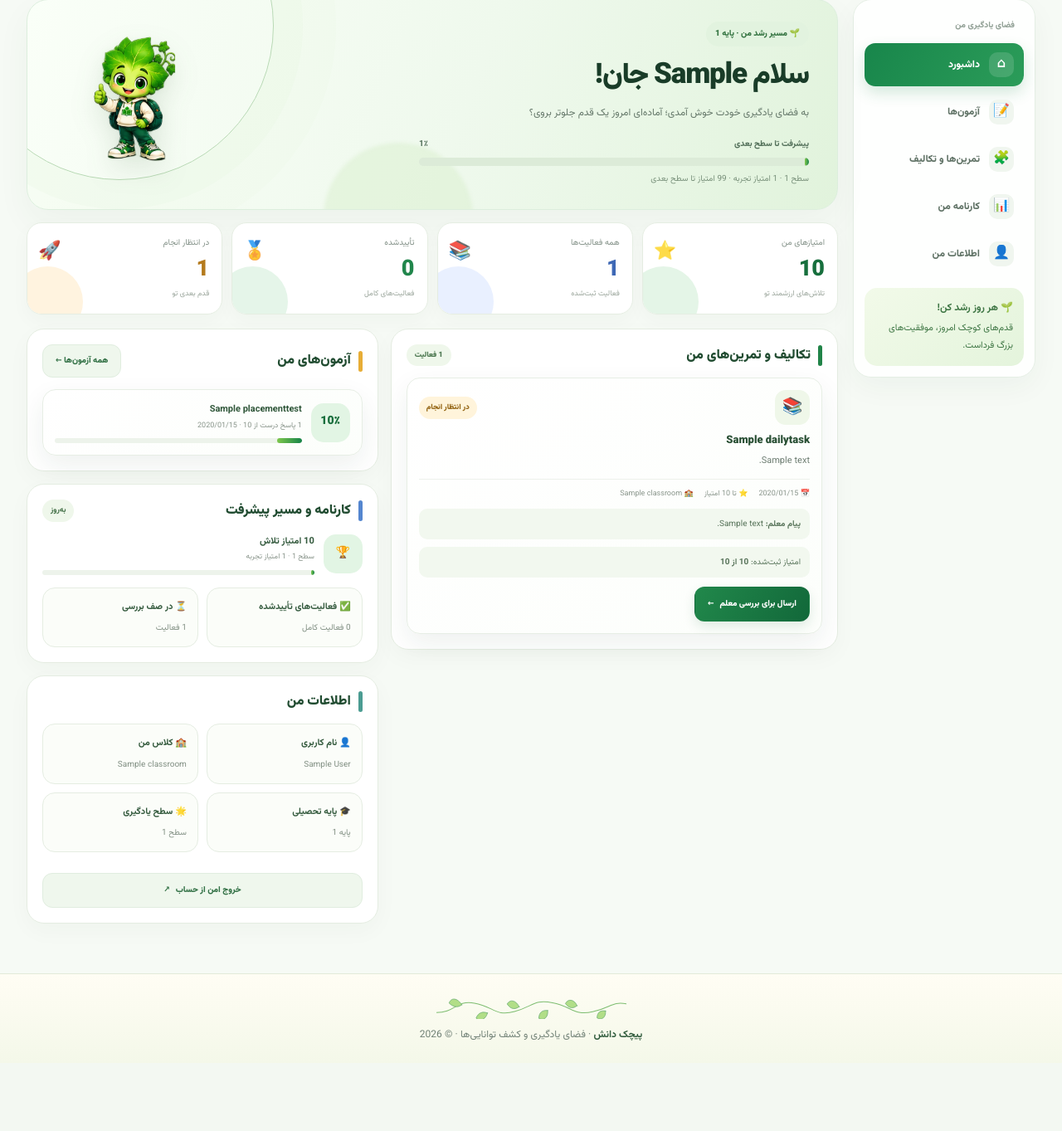
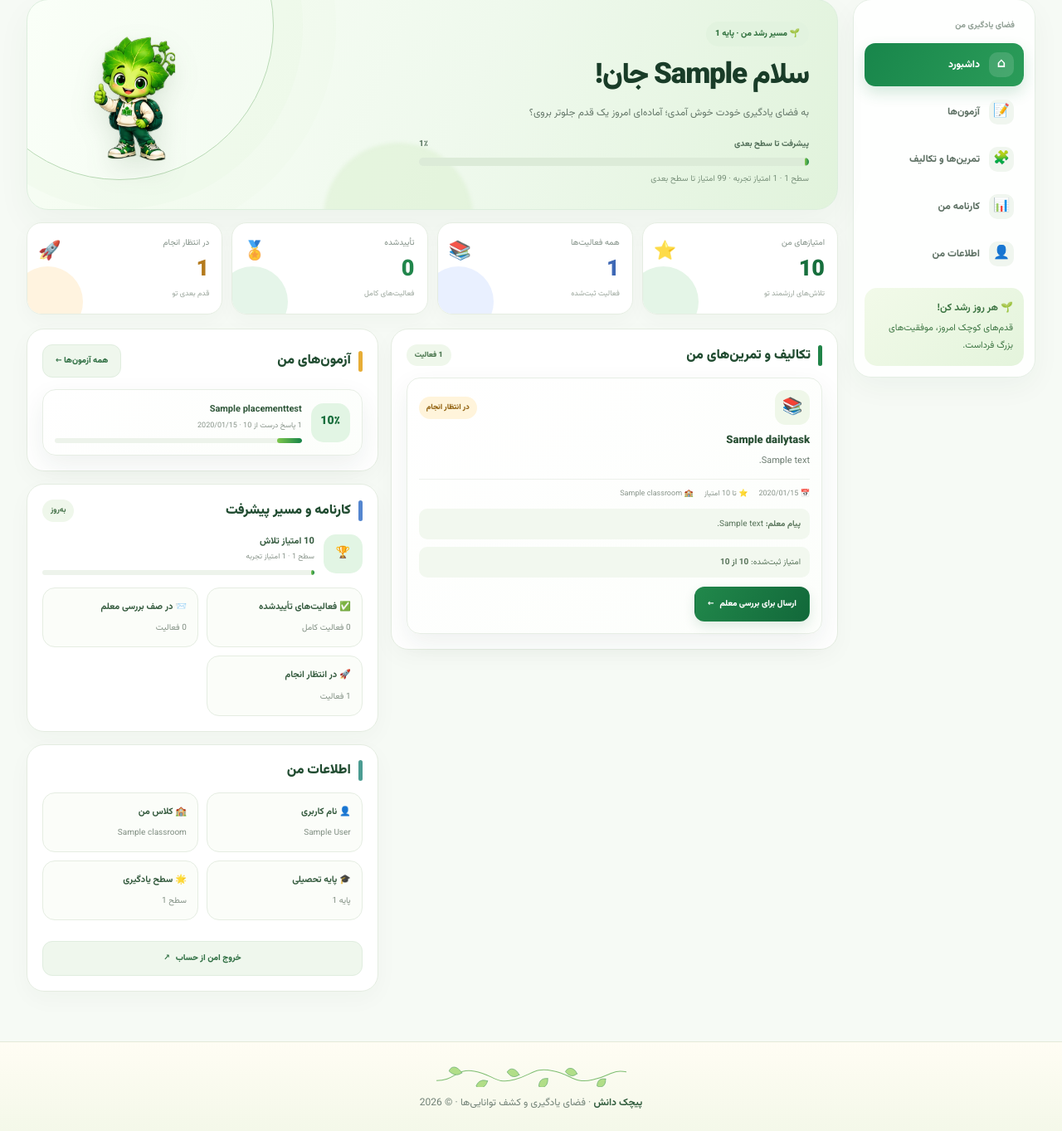
Before and after one commit to evamode29/pichak-danesh, a Django app: page /student/ in a window 1280 px wide. Shown: the part 202-1565 px from the top of the page at 83% size. Before the commit the page ends 1456 px from the top, so only its background shows below. Run offline with Django 5.2, Linux system fonts and the light colour scheme; a user stored in the database is signed in; tables that the repository leaves empty hold one stand-in row (values such as "Sample post"); parts of the project's set-up code (start-up, migrations or seed data) failed here and were passed over.

Commit message:
Correct student report status counts using real task states

```diff
--- a/templates/simple/student.html
+++ b/templates/simple/student.html
@@ -101,7 +101,8 @@
       <div class="pd-score"><span class="pd-score-bubble">🏆</span><div class="pd-score-copy"><strong>{{ student.points }} امتیاز تلاش</strong><small>سطح {{ student.level }} · {{ student.xp }} امتیاز تجربه</small><div class="pd-score-bar"><span style="width:{{ student.level_progress_percent }}%"></span></div></div></div>
       <div class="pd-info-grid">
        <div class="pd-info"><strong>✅ فعالیت‌های تأییدشده</strong><p>{{ completed_tasks }} فعالیت کامل</p></div>
-       <div class="pd-info"><strong>⏳ در صف بررسی</strong><p>{{ pending_tasks }} فعالیت</p></div>
+       <div class="pd-info"><strong>📨 در صف بررسی معلم</strong><p>{{ waiting_tasks }} فعالیت</p></div>
+       <div class="pd-info"><strong>🚀 در انتظار انجام</strong><p>{{ pending_tasks }} فعالیت</p></div>
       </div>
      </section>
      <section class="pd-panel pd-reveal" id="profile">
```
